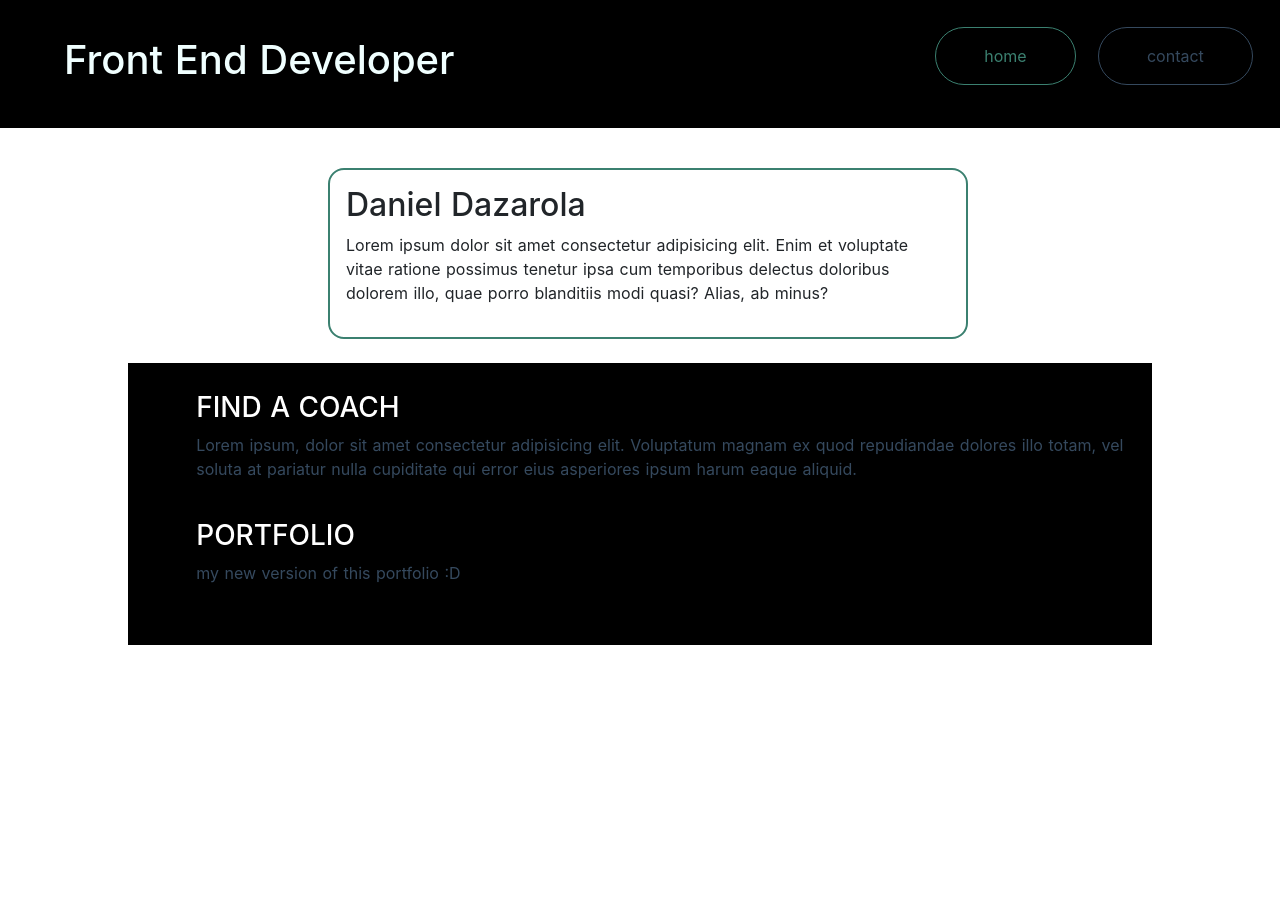
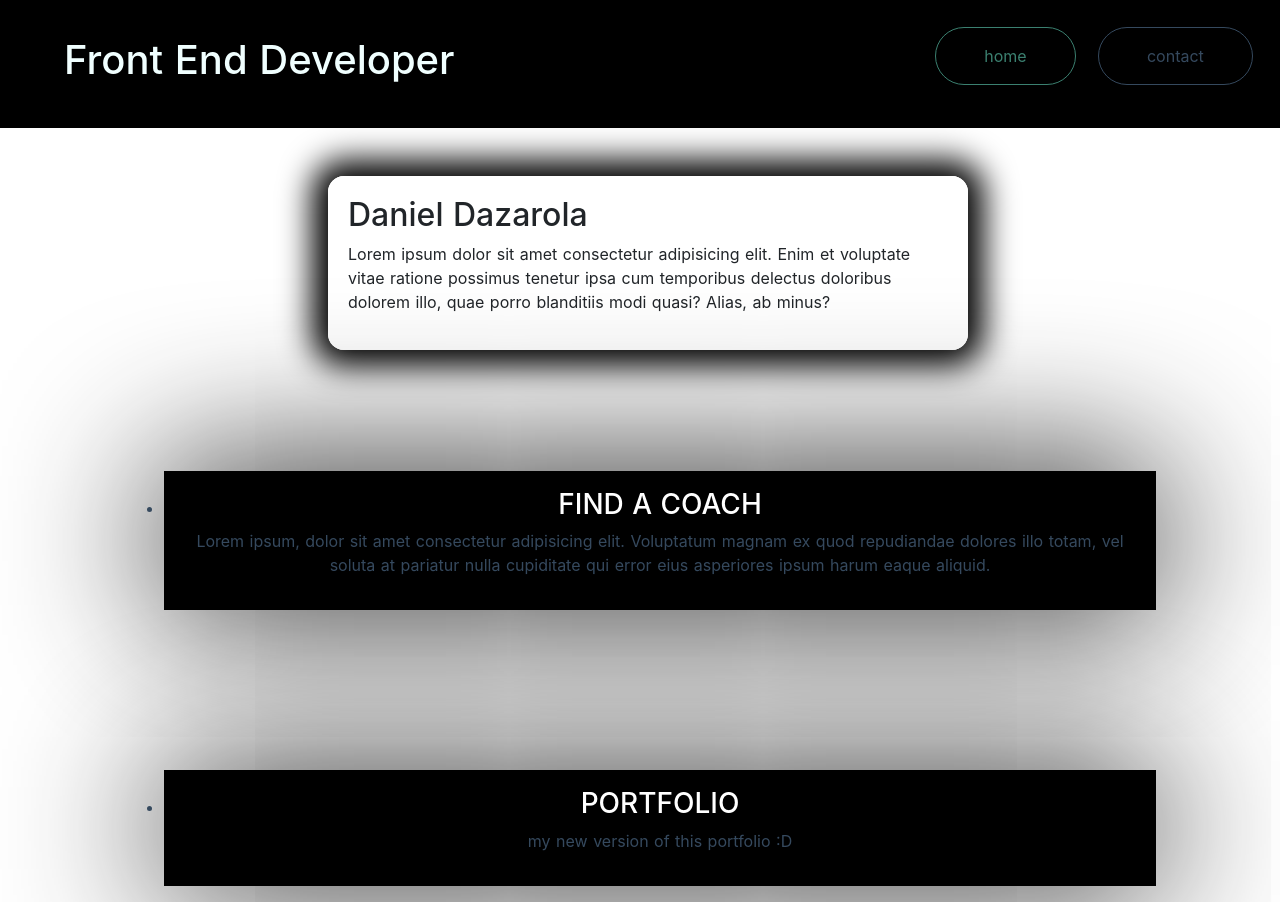
Before and after one commit to phronesys/phronesys.github.io, a Nuxt app: page / in a window 1280 px wide. Before the commit the page ends 800 px from the top, so only its background shows below. Built offline with nearby package versions, Linux system fonts and the light colour scheme.

Commit message:
some tweaks to projects and about me

```diff
--- a/layouts/default.vue
+++ b/layouts/default.vue
@@ -4,12 +4,12 @@
       <!-- change button class if i'm in that place -->
       <h1 id="header-title">Front End Developer</h1>
       <ul>
-        <li>
+        <li class="button">
           <nuxt-link to="/" :class="isHome ? 'button--green' : 'button--grey'">
             home
           </nuxt-link>
         </li>
-        <li>
+        <li class="button">
           <nuxt-link
             to="/contact"
             :class="isContact ? 'button--green' : 'button--grey'"
@@ -81,7 +81,7 @@ html {
   margin: auto;
   background-color: black;
 }
-li {
+.button {
   list-style: none;
   display: inline-block;
   padding: 0.7rem;
@@ -92,29 +92,34 @@ li {
   padding: 1rem 3rem;
   text-align: center;
 }
+#header-title:hover {
+  color: #fff;
+  /* background: #3b8070; */
+  transition-delay: .1s;
+  color: #3b8079;
+  transform: scale(1.1);
+}
 .button--green {
+  border: 0.1rem solid #3b8070;
+  color: #3b8070;
   display: inline-block;
   border-radius: 4rem;
-  border: 0.1rem solid #3b8070;
-  color: #3b8070;
   text-decoration: none;
   padding: 1rem 3rem;
 }
-
 .button--green:hover {
   color: #fff;
   background-color: #3b8070;
 }
 
 .button--grey {
+  border: 1px solid #35495e;
+  color: #35495e;
   display: inline-block;
   border-radius: 4rem;
-  border: 1px solid #35495e;
-  color: #35495e;
   text-decoration: none;
   padding: 1rem 3rem;
 }
-
 .button--grey:hover {
   color: #fff;
   background-color: #35495e;
--- a/pages/index.vue
+++ b/pages/index.vue
@@ -11,9 +11,13 @@
         </p>
       </div>
     </div>
-    <div class="projects">
+    <div class="project-box">
       <ul>
-        <li v-for="project in projectList" :key="project.title" class="project">
+        <li
+          v-for="project in projectList"
+          :key="project.title"
+          class="projects"
+        >
           <h3>{{ project.title }}</h3>
           <p>{{ project.text }}</p>
         </li>
@@ -29,14 +33,15 @@ export default {
       projectList: [
         {
           title: "Find a Coach",
-          text: "Lorem ipsum, dolor sit amet consectetur adipisicing elit. Voluptatum magnam ex quod repudiandae dolores illo totam, vel soluta at pariatur nulla cupiditate qui error eius asperiores ipsum harum eaque aliquid.",
-          img: ""
+          text:
+            "Lorem ipsum, dolor sit amet consectetur adipisicing elit. Voluptatum magnam ex quod repudiandae dolores illo totam, vel soluta at pariatur nulla cupiditate qui error eius asperiores ipsum harum eaque aliquid.",
+          img: "",
         },
         {
           title: "portfolio",
           text: "my new version of this portfolio :D",
-          img: "path/to/img"
-        }
+          img: "path/to/img",
+        },
       ],
     };
   },
@@ -46,30 +51,58 @@ export default {
 <style scoped>
 .about {
   position: relative;
-  top: 2rem;
+  top: 5vh;
   left: 50%;
   transform: translateX(-50%);
   max-width: 40rem;
-  box-shadow: rgba(0, 0, 0, 1);
+  box-shadow: 0 0 2rem 1rem rgba(0, 0, 0, 1);
   z-index: 1rem;
-  border: 2px solid #3b8070;
+  border: 0.3rem solid #fff;
   border-radius: 1rem;
   padding: 1rem;
   margin: 0.5rem;
+  animation: mouseHoverReverse 1s forwards;
 }
-.project h3{
+.about:hover {
+  animation: mouseHover 1s forwards;
+}
+
+@keyframes mouseHover {
+  0%{
+    transform: translateX(-50%)
+  }
+  100% {
+    transform: translateX(-50%) scale(1.1);
+    box-shadow: 0 0 8rem 1rem rgba(0, 0, 0, .7);
+    border: .1rem solid #3b8070;
+  }
+}
+@keyframes mouseHoverReverse {
+  0%{
+    transform: translateX(-50%) scale(1.1);
+  }
+  100% {
+    transform: translate(-50%);
+  }
+}
+.project-box {
+
+}
+.projects h3 {
   color: #fff;
   text-transform: uppercase;
 }
 .projects {
   position: relative;
+  left: 50%;
+  transform: translateX(-50%);
+  text-align: center;
   max-width: 80%;
   border: 0.1rem solid #000;
   color: #35495e;
   background-color: #000;
-  top: 3rem;
-  left: 50%;
-  transform: translateX(-50%);
+  box-shadow: 0 0 10rem 2px rgba(0, 0, 0, 0.9);
   padding: 1rem;
+  margin: 10rem 0 0 0;
 }
 </style>
```
